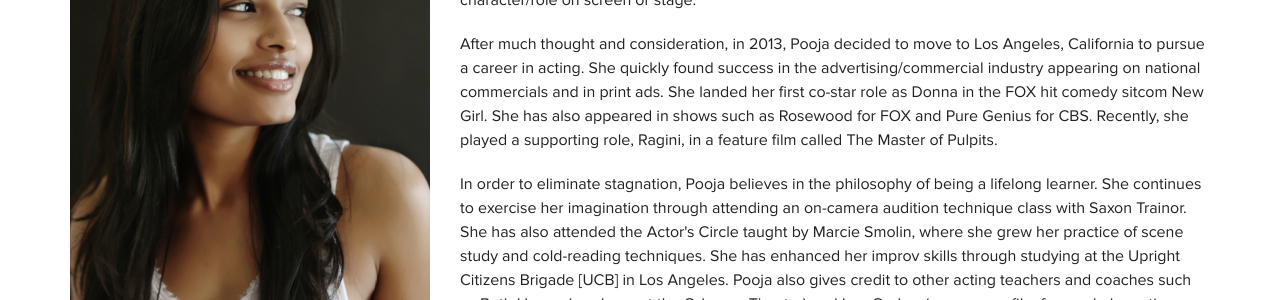
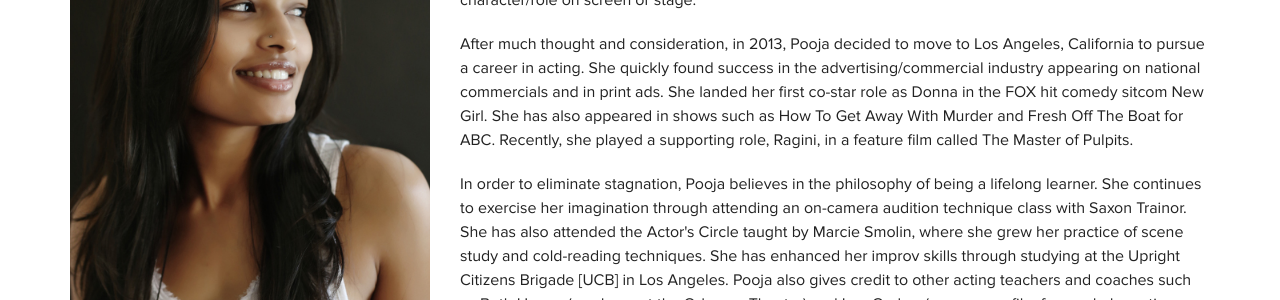
Before and after one commit to dtrack/thepoojashah, a Jekyll site: the page built from about/index.html, in a window 1280 px wide and 1385 px high. Shown: the part 783-1083 px from the top of the window. Built offline with Jekyll 4.4.1, drawn with Linux system fonts in a browser that asks for light colours.

Commit message:
update about page

```diff
--- a/about/index.html
+++ b/about/index.html
@@ -54,7 +54,7 @@ active: About
           </p>
 
           <p>
-            After much thought and consideration, in 2013, Pooja decided to move to Los Angeles, California to pursue a career in acting. She quickly found success in the advertising/commercial industry appearing on national commercials and in print ads. She landed her first co-star role as Donna in the FOX hit comedy sitcom New Girl. She has also appeared in shows such as Rosewood for FOX and Pure Genius for CBS. Recently, she played a supporting role, Ragini, in a feature film called The Master of Pulpits.
+            After much thought and consideration, in 2013, Pooja decided to move to Los Angeles, California to pursue a career in acting. She quickly found success in the advertising/commercial industry appearing on national commercials and in print ads. She landed her first co-star role as Donna in the FOX hit comedy sitcom New Girl. She has also appeared in shows such as How To Get Away With Murder and Fresh Off The Boat for ABC. Recently, she played a supporting role, Ragini, in a feature film called The Master of Pulpits.
           </p>
 
           <p>
```
